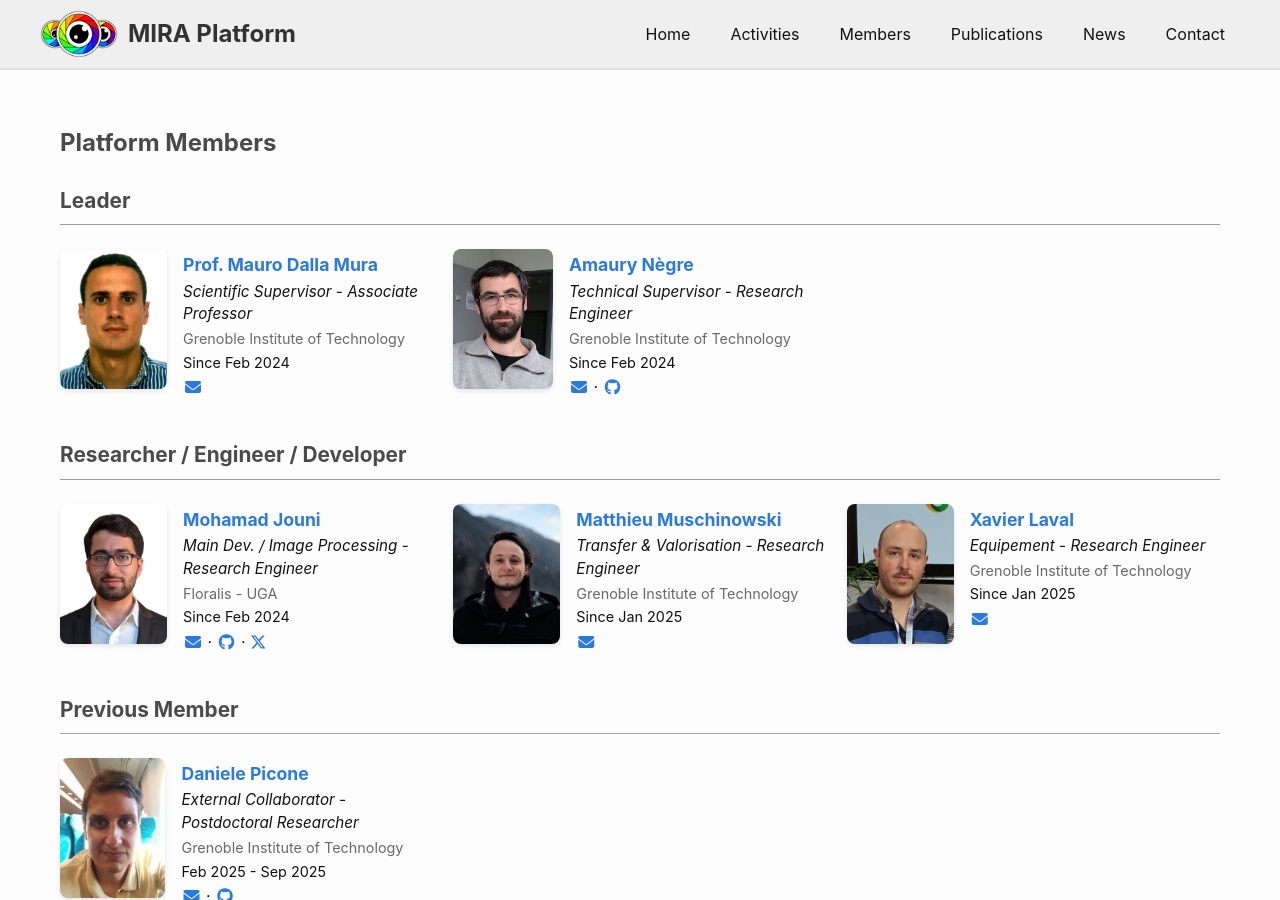
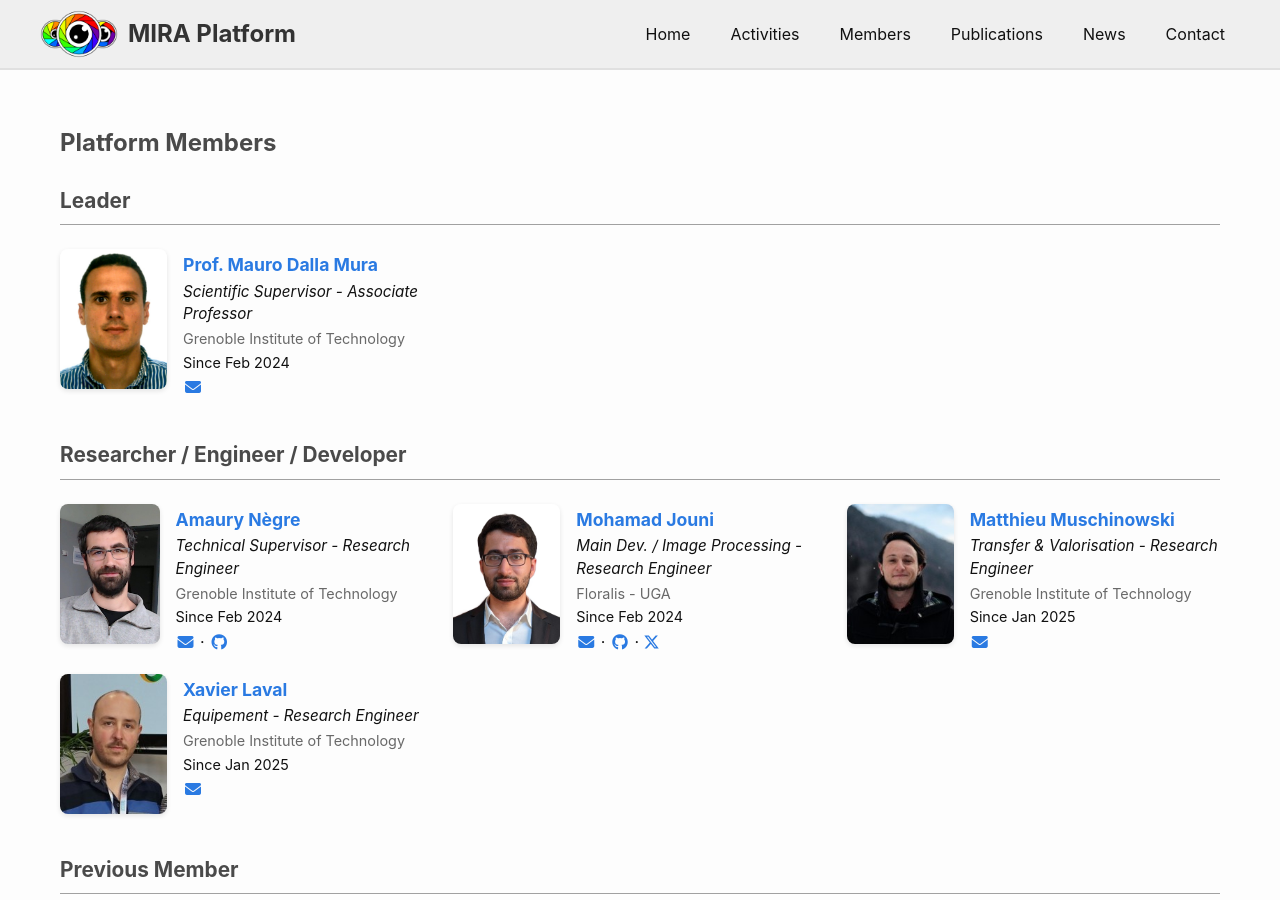
Before and after one commit to mira-imaging/mira-imaging.github.io, a Jekyll site: the page built from _pages_navbar/members.html, in a window 1280 px wide and 900 px high. Built offline with Jekyll 4.4.1, drawn with Linux system fonts in a browser that asks for light colours; part of the change alters nothing that is shown.

```diff
--- a/_data/members.yml
+++ b/_data/members.yml
@@ -38,7 +38,7 @@ members:
 
   - key: negrea
     name: Amaury Nègre
-    category: *leader
+    category: *team-member
     role: Technical Supervisor - Research Engineer
     affiliation: Grenoble Institute of Technology
     photo: amaury_negre.jpg
```
